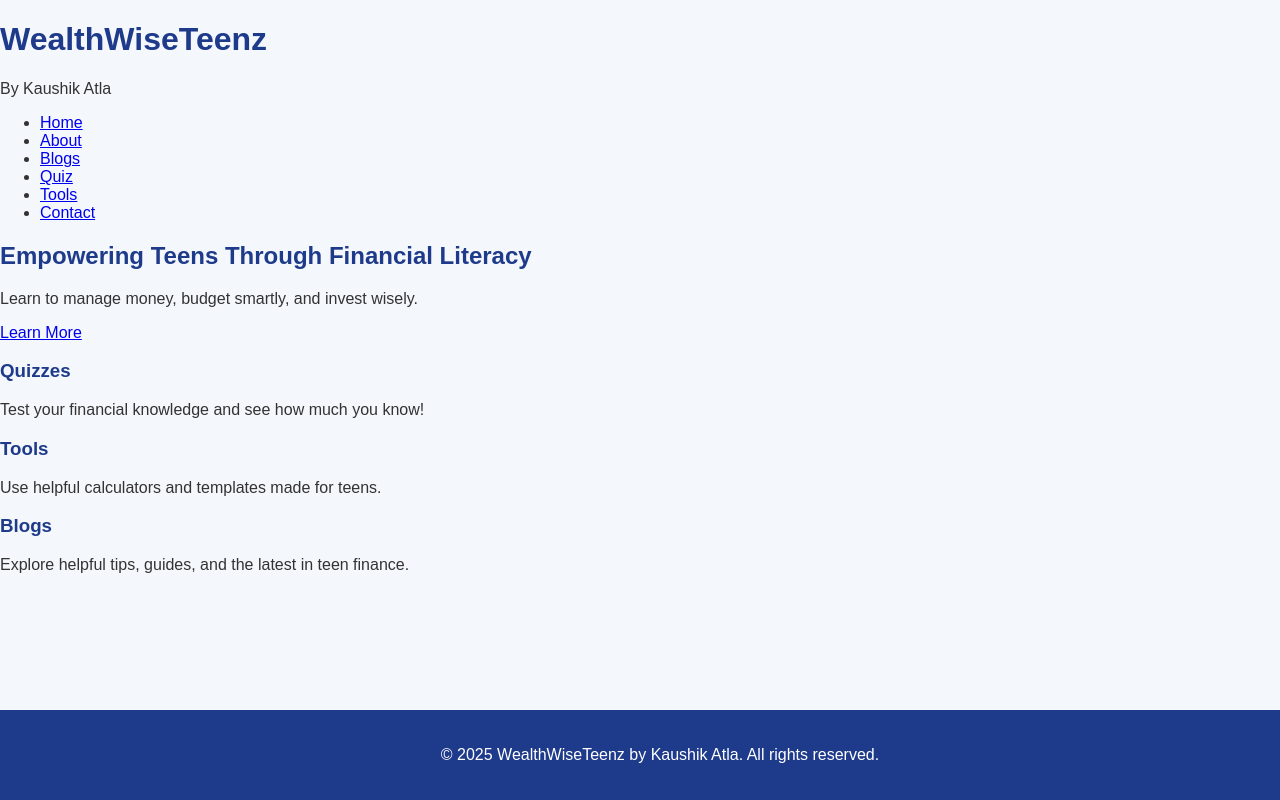
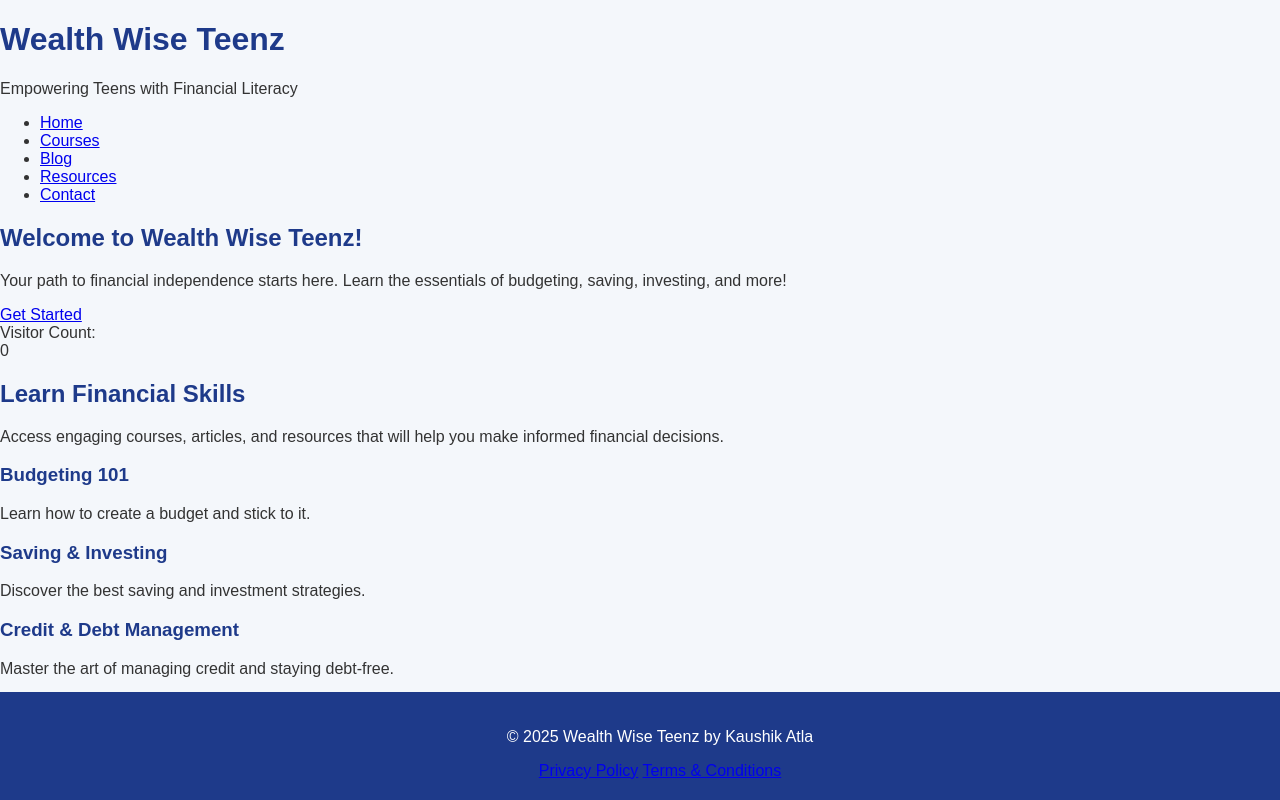
Before and after one commit to kaushik37-sk/WealthWiseBot, a plain HTML site: page index.html in a window 1280 px wide. Drawn offline with Linux system fonts and the light colour scheme; files that its build step writes are made by us from their sources.

Commit message:
Update index.html

```diff
--- a/index.html
+++ b/index.html
@@ -1,55 +1,81 @@
 <!DOCTYPE html>
 <html lang="en">
 <head>
-  <meta charset="UTF-8" />
-  <meta name="viewport" content="width=device-width, initial-scale=1.0" />
-  <meta name="author" content="Kaushik Atla" />
-  <title>WealthWiseTeenz by Kaushik Atla</title>
-  <link rel="stylesheet" href="css/styles.css" />
+    <meta charset="UTF-8">
+    <meta name="viewport" content="width=device-width, initial-scale=1.0">
+    <meta name="description" content="Wealth Wise Teenz - Empowering teens with financial literacy for a brighter future.">
+    <meta name="author" content="Kaushik Atla">
+    <title>Wealth Wise Teenz - Financial Literacy for Teens</title>
+    <link rel="stylesheet" href="styles.css">
 </head>
 <body>
+    <!-- Header Section -->
     <header>
-    <h1>WealthWiseTeenz</h1>
-    <p>By Kaushik Atla</p>
+        <div class="logo">
+            <h1>Wealth Wise Teenz</h1>
+            <p>Empowering Teens with Financial Literacy</p>
+        </div>
         <nav>
             <ul>
-        <li><a href="index.html">Home</a></li>
-        <li><a href="about.html">About</a></li>
-        <li><a href="blogs.html">Blogs</a></li>
-        <li><a href="quiz.html">Quiz</a></li>
-        <li><a href="tools.html">Tools</a></li>
-        <li><a href="contact.html">Contact</a></li>
+                <li><a href="#">Home</a></li>
+                <li><a href="#">Courses</a></li>
+                <li><a href="#">Blog</a></li>
+                <li><a href="#">Resources</a></li>
+                <li><a href="#">Contact</a></li>
             </ul>
         </nav>
     </header>
 
-  <main>
+    <!-- Hero Section -->
     <section class="hero">
-      <h2>Empowering Teens Through Financial Literacy</h2>
-      <p>Learn to manage money, budget smartly, and invest wisely.</p>
-      <a href="about.html" class="btn">Learn More</a>
+        <div class="hero-content">
+            <h2>Welcome to Wealth Wise Teenz!</h2>
+            <p>Your path to financial independence starts here. Learn the essentials of budgeting, saving, investing, and more!</p>
+            <a href="#" class="cta-button">Get Started</a>
+        </div>
     </section>
 
-    <section class="features">
-      <div class="feature">
-        <h3>Quizzes</h3>
-        <p>Test your financial knowledge and see how much you know!</p>
+    <!-- Visitor Counter Section -->
+    <div class="visitor-counter">
+        <div>Visitor Count:</div>
+        <div class="website-counter">0</div>
     </div>
-      <div class="feature">
-        <h3>Tools</h3>
-        <p>Use helpful calculators and templates made for teens.</p>
+
+    <!-- Content Section -->
+    <section class="content">
+        <div class="content-container">
+            <h2>Learn Financial Skills</h2>
+            <p>Access engaging courses, articles, and resources that will help you make informed financial decisions.</p>
+            <div class="cards">
+                <div class="card">
+                    <h3>Budgeting 101</h3>
+                    <p>Learn how to create a budget and stick to it.</p>
                 </div>
-      <div class="feature">
-        <h3>Blogs</h3>
-        <p>Explore helpful tips, guides, and the latest in teen finance.</p>
+                <div class="card">
+                    <h3>Saving & Investing</h3>
+                    <p>Discover the best saving and investment strategies.</p>
+                </div>
+                <div class="card">
+                    <h3>Credit & Debt Management</h3>
+                    <p>Master the art of managing credit and staying debt-free.</p>
+                </div>
+            </div>
         </div>
     </section>
-  </main>
 
+    <!-- Footer Section -->
     <footer>
-    <p>&copy; 2025 WealthWiseTeenz by Kaushik Atla. All rights reserved.</p>
+        <p>&copy; 2025 Wealth Wise Teenz by Kaushik Atla</p>
+        <div class="footer-links">
+            <a href="#">Privacy Policy</a>
+            <a href="#">Terms & Conditions</a>
+        </div>
     </footer>
 
-  <script src="js/visitorCounter.js"></script>
+    <!-- Scroll to Top Button -->
+    <button class="scroll-to-top" title="Go to top">↑</button>
+
+    <!-- Linking the Script -->
+    <script src="script.js"></script>
 </body>
 </html>
```
Lines whose indentation alone changed are shown as unchanged.
